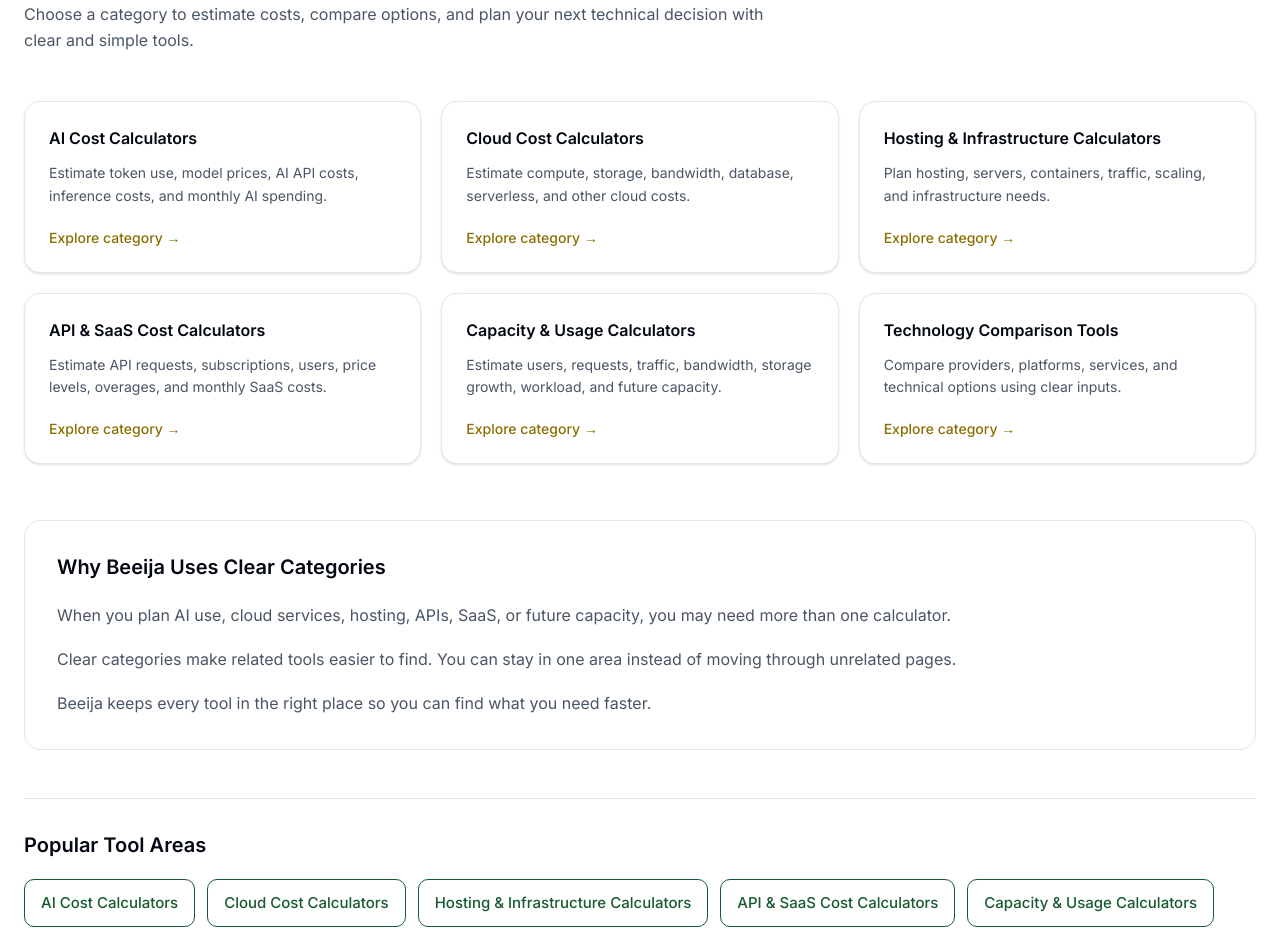
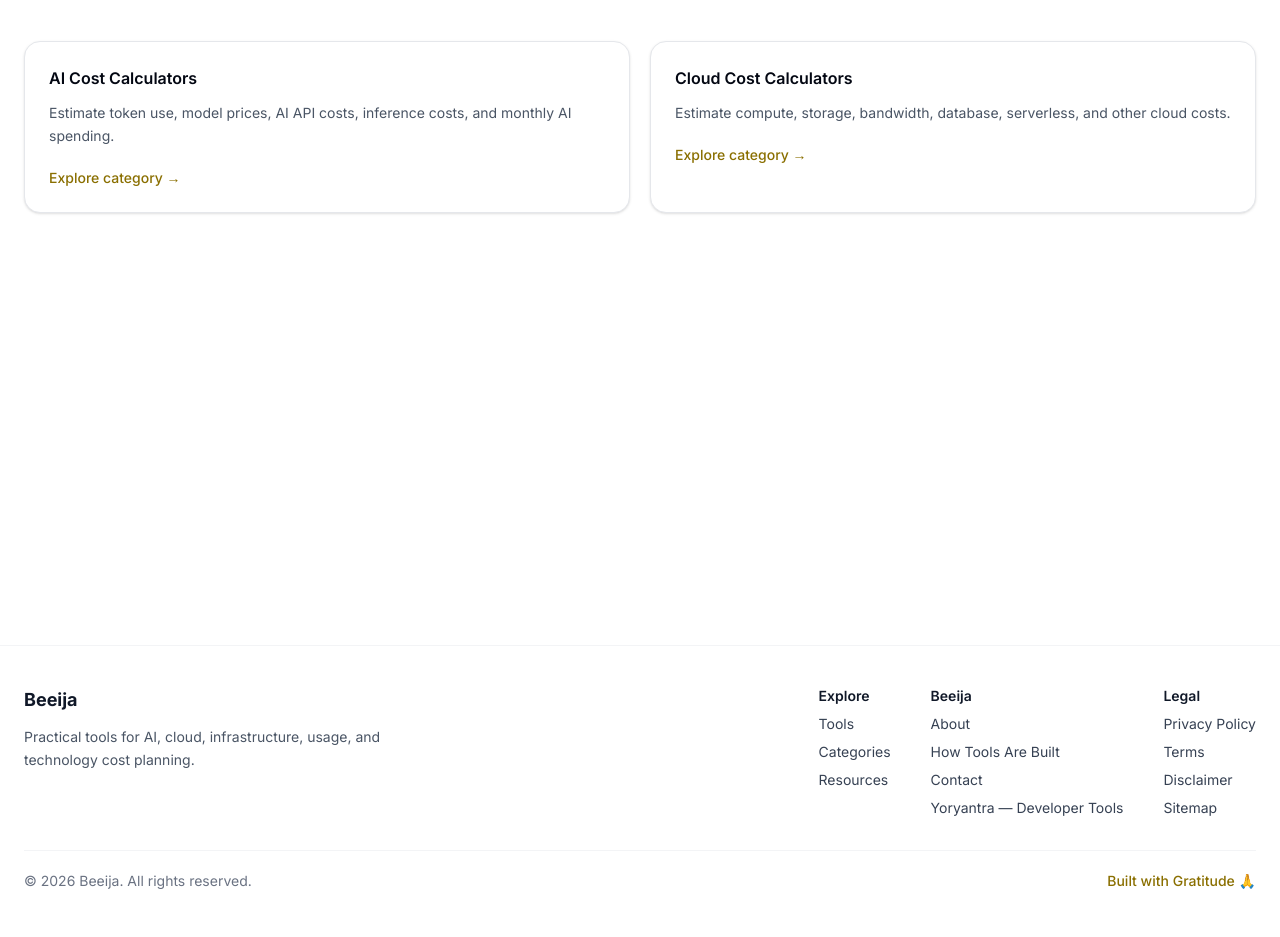
Before and after one commit to vaarunsonawwane-ops/beeija, a Next.js app: page /categories in a window 1280 px wide. Shown: the part 280-1217 px from the top of the page. Built offline with nearby package versions, Linux system fonts and the light colour scheme.

Commit message:
Categories page content updated

```diff
--- a/app/categories/page.tsx
+++ b/app/categories/page.tsx
@@ -14,38 +14,14 @@ const categories = [
       "Estimate compute, storage, bandwidth, database, serverless, and other cloud costs.",
     href: "/categories/cloud-cost-calculators",
   },
-  {
-    title: "Hosting & Infrastructure Calculators",
-    description:
-      "Plan hosting, servers, containers, traffic, scaling, and infrastructure needs.",
-    href: "/categories/hosting-infrastructure-calculators",
-  },
-  {
-    title: "API & SaaS Cost Calculators",
-    description:
-      "Estimate API requests, subscriptions, users, price levels, overages, and monthly SaaS costs.",
-    href: "/categories/api-saas-cost-calculators",
-  },
-  {
-    title: "Capacity & Usage Calculators",
-    description:
-      "Estimate users, requests, traffic, bandwidth, storage growth, workload, and future capacity.",
-    href: "/categories/capacity-usage-calculators",
-  },
-  {
-    title: "Technology Comparison Tools",
-    description:
-      "Compare providers, platforms, services, and technical options using clear inputs.",
-    href: "/categories/technology-comparison-tools",
-  },
+
 ];
 
 export const metadata: Metadata = {
   title: "Cost Calculator Categories",
 
   description:
-    "Browse AI, cloud, hosting, infrastructure, API, SaaS, capacity, usage, and technology comparison calculator categories on Beeija.",
-
+    "Browse Beeija's current calculator categories for AI and cloud cost planning.",
 
   alternates: {
     canonical: "https://beeija.com/categories",
@@ -53,24 +29,18 @@ export const metadata: Metadata = {
 
   openGraph: {
     title: "Cost Calculator Categories | Beeija",
-
     description:
-      "Browse AI, cloud, hosting, infrastructure, API, SaaS, capacity, usage, and technology comparison tools.",
-
+      "Browse Beeija's current calculator categories for AI and cloud cost planning.",
     url: "https://beeija.com/categories",
-
     siteName: "Beeija",
-
     type: "website",
   },
 
   twitter: {
     card: "summary_large_image",
-
     title: "Cost Calculator Categories | Beeija",
-
     description:
-      "Explore simple cost calculators and comparison tools for AI, cloud, hosting, APIs, SaaS, capacity, and technology planning.",
+      "Browse Beeija's current calculator categories for AI and cloud cost planning.",
   },
 };
 
@@ -80,19 +50,18 @@ export default function CategoriesPage() {
       <section className="mx-auto max-w-7xl px-6 py-16">
         {/* HERO */}
         <div className="max-w-4xl">
-          <h1 className="text-4xl font-bold tracking-tight text-gray-950 md:text-5xl md:leading-tight">
-            Explore Cost Calculators for AI, Cloud, Hosting, APIs, and
-            Technology
-          </h1>
+			<h1 className="text-4xl font-bold tracking-tight text-gray-950 md:text-5xl md:leading-tight">
+			  Explore AI and Cloud Cost Calculators
+			</h1>
 
           <p className="mt-5 max-w-3xl text-sm leading-relaxed text-gray-600 md:text-base">
-            Choose a category to estimate costs, compare options, and plan your
-            next technical decision with clear and simple tools.
+            Choose a category to estimate costs, compare options, and work with the
+            pricing and usage assumptions behind your next technical decision.
           </p>
         </div>
 
         {/* CATEGORY GRID */}
-        <div className="mt-12 grid gap-5 md:grid-cols-2 lg:grid-cols-3">
+        <div className="mt-12 grid gap-5 md:grid-cols-2">
           {categories.map((category) => (
             <Link
               key={category.href}
@@ -114,48 +83,6 @@ export default function CategoriesPage() {
           ))}
         </div>
 
-        {/* WHY CATEGORIES */}
-        <section className="mt-14 rounded-2xl border border-gray-200 bg-white p-7 md:p-8">
-          <h2 className="text-xl font-semibold text-gray-950">
-            Why Beeija Uses Clear Categories
-          </h2>
-
-          <div className="mt-5 space-y-4 text-sm leading-7 text-gray-600 md:text-base">
-            <p>
-              When you plan AI use, cloud services, hosting, APIs, SaaS, or
-              future capacity, you may need more than one calculator.
-            </p>
-
-            <p>
-              Clear categories make related tools easier to find. You can stay
-              in one area instead of moving through unrelated pages.
-            </p>
-
-            <p>
-              Beeija keeps every tool in the right place so you can find what
-              you need faster.
-            </p>
-          </div>
-        </section>
-
-        {/* POPULAR TOOL AREAS */}
-        <section className="mt-12 border-t border-gray-200 pt-8">
-          <h2 className="text-xl font-semibold text-gray-950">
-            Popular Tool Areas
-          </h2>
-
-          <div className="mt-5 flex flex-wrap gap-3">
-            {categories.map((category) => (
-              <Link
-                key={category.href}
-                href={category.href}
-                className="beeija-btn-outline"
-              >
-                {category.title}
-              </Link>
-            ))}
-          </div>
-        </section>
       </section>
     </main>
   );
```
